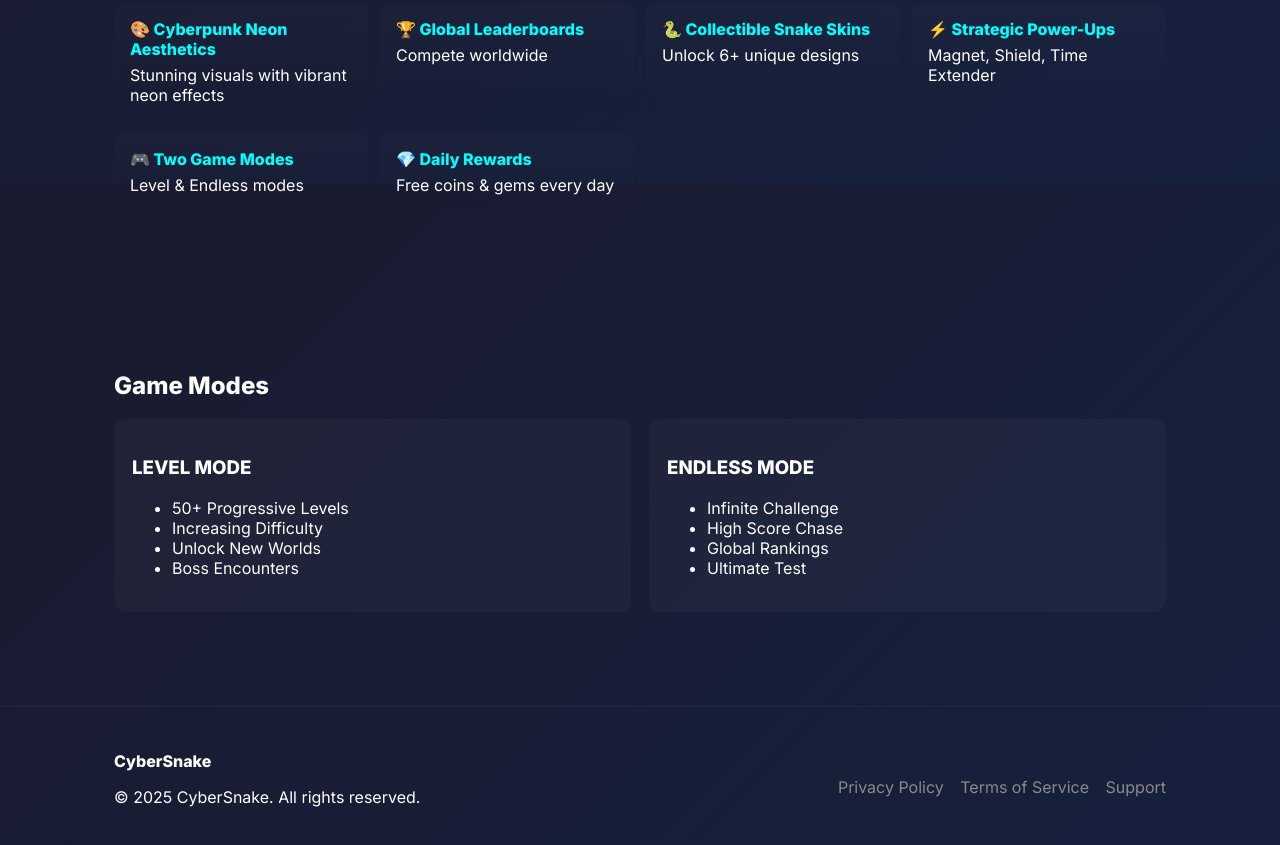
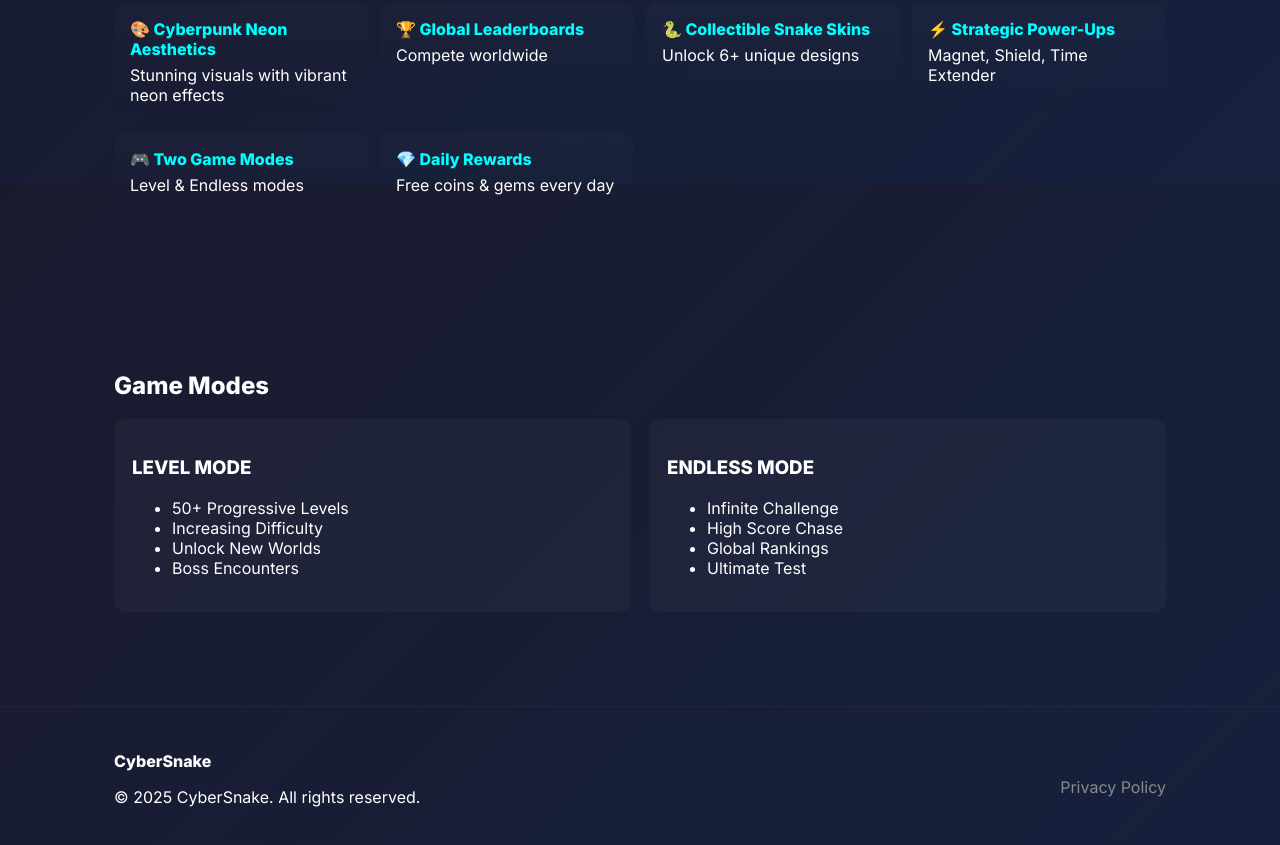
Before and after one commit to hasanaliozdemir/cybersnake-web, a plain HTML site: page index.html in a window 1280 px wide. Shown: the part 1416-2261 px from the top of the page. Drawn offline with Linux system fonts and the light colour scheme.

Commit message:
rm unused bt

```diff
--- a/index.html
+++ b/index.html
@@ -128,8 +128,6 @@
             </div>
             <div class="footer-links">
                 <a href="/privacy-policy.html">Privacy Policy</a>
-                <a href="#">Terms of Service</a>
-                <a href="mailto:support@cybersnake.app">Support</a>
             </div>
         </div>
     </footer>
```
